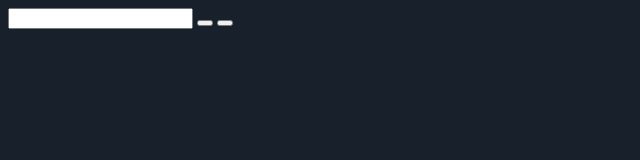
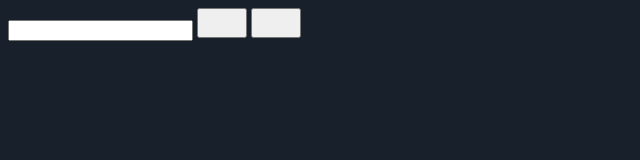
Before and after one commit to RTCreations/Telephone-Validator, a plain HTML site: page index.html in a window 1280 px wide. Shown: the whole page, without its empty margins (0-640 px from the left). Drawn offline with Linux system fonts and the light colour scheme.

Commit message:
Update styles.css

```diff
--- a/styles.css
+++ b/styles.css
@@ -1,3 +1,11 @@
 body {
-    background-color: #17202b;
-  }
+  background-color: #17202b;
+}
+#check-btn {
+  width: 50px;
+  height: 30px;
+}
+#clear-btn {
+  width: 50px;
+  height: 30px;
+}
```
